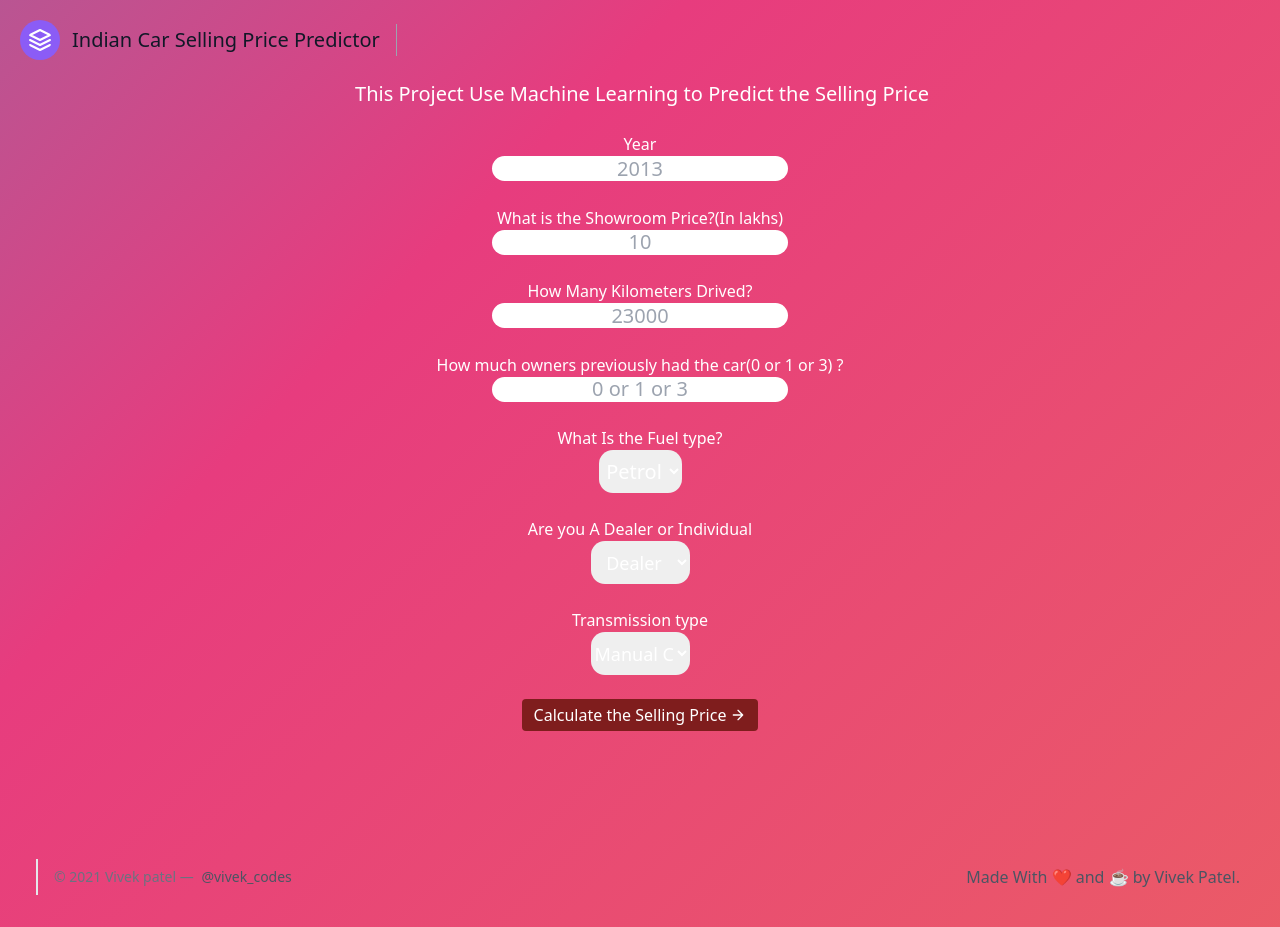
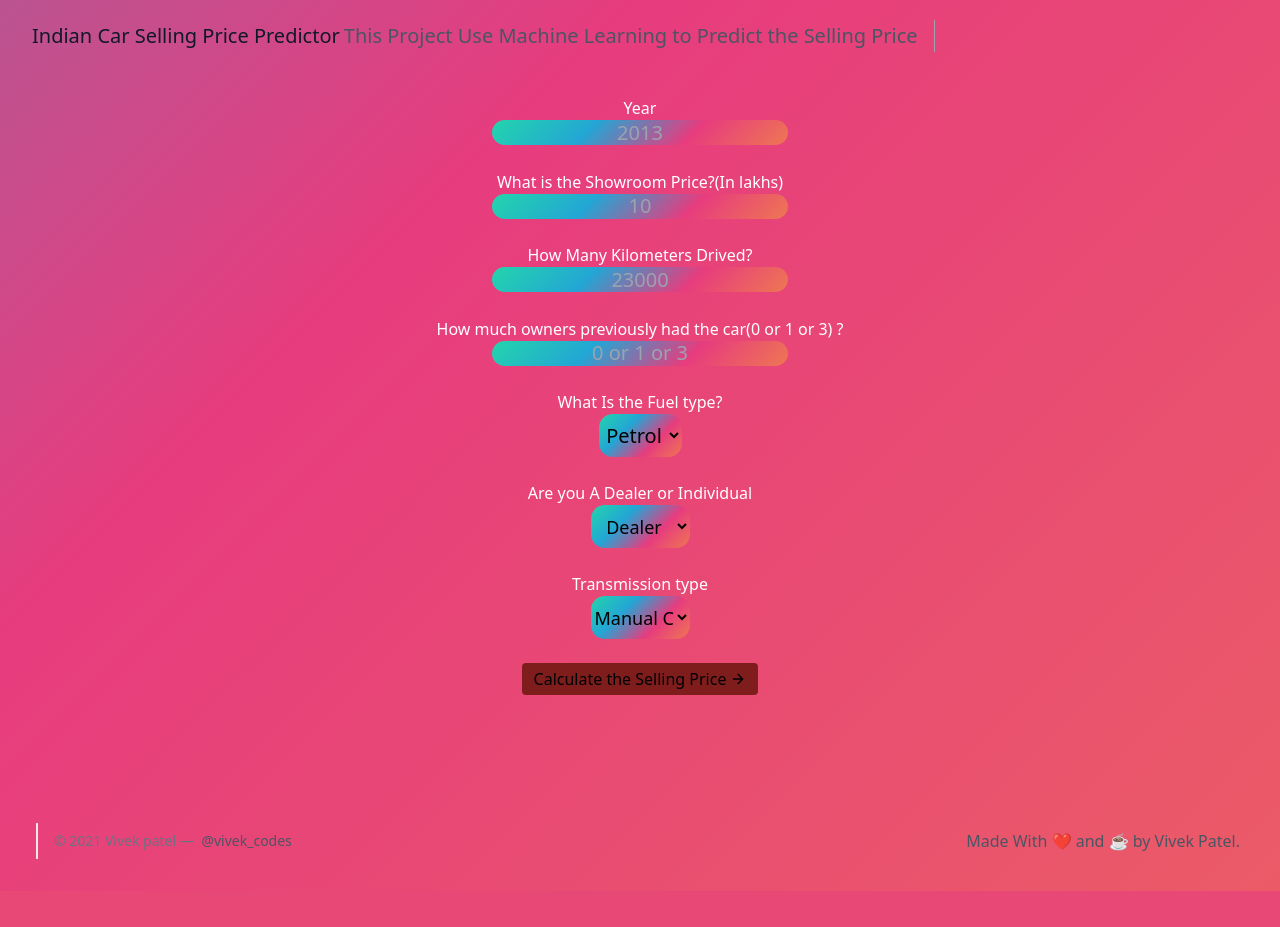
Before and after one commit to viveks-codes/indian-car-selling-price-predictor, a Flask app: page / in a window 1280 px wide. After the commit the page ends 891 px from the top, so only its background shows below. Run offline with Flask 2, Linux system fonts and the light colour scheme; parts of the project's set-up code (start-up, migrations or seed data) failed here and were passed over.

Commit message:
costomized design

```diff
--- a/templates/index.html
+++ b/templates/index.html
@@ -10,16 +10,15 @@
 
 <body>
 
-    <div style="color:#FFFFFF">
+    <div style="color:#000">
         <form action="{{ url_for('predict')}}" method="post">
             <header class="text-gray-600 body-font">
                 <div class="container mx-auto flex flex-wrap p-5 flex-col md:flex-row items-center">
                   <a class="flex title-font font-medium items-center text-gray-900 mb-4 md:mb-0">
-                    <svg xmlns="http://www.w3.org/2000/svg" fill="none" stroke="currentColor" stroke-linecap="round" stroke-linejoin="round" stroke-width="2" class="w-10 h-10 text-white p-2 bg-purple-500 rounded-full" viewBox="0 0 24 24">
-                      <path d="M12 2L2 7l10 5 10-5-10-5zM2 17l10 5 10-5M2 12l10 5 10-5"></path>
-                    </svg>
+
                     <span class="ml-3 text-xl">Indian Car Selling Price Predictor</span>
                   </a>
+                  <h2 class="ml-1 text-xl"s>This Project Use Machine Learning to Predict the Selling Price</h2>
                   <nav class="md:mr-auto md:ml-4 md:py-1 md:pl-4 md:border-l md:border-gray-400	flex flex-wrap items-center text-base justify-center">
 
                     <br>
@@ -28,43 +27,44 @@
 
                 </div>
               </header>
-              <h2 class="ml-1 text-xl"s>This Project Use Machine Learning to Predict the Selling Price</h2>
+
             <br>
-              <h3>Year</h3>
-            <input placeholder="2013" id="first" name="Year" type="number ">
+              <h3 style="color:#FFF">Year</h3>
+            <input required="required" placeholder="2013" id="first" name="Year" style=";background : linear-gradient(-45deg, #ee7752, #e73c7e, #23a6d5, #23d5ab);" type="number ">
             <br>
             <br>
-            <h3>What is the Showroom Price?(In lakhs)</h3><input id="second" name="Present_Price" placeholder="10" required="required">
+            <h3 style="color:#FFF">What is the Showroom Price?(In lakhs)</h3><input id="second" style="background : linear-gradient(-45deg, #ee7752, #e73c7e, #23a6d5, #23d5ab);" name="Present_Price" placeholder="10" required="required">
             <br>
             <br>
-            <h3>How Many Kilometers Drived?</h3><input id="third" placeholder="23000" name="Kms_Driven" required="required">
+            <h3 style="color:#FFF">How Many Kilometers Drived?</h3><input style="background : linear-gradient(-45deg, #ee7752, #e73c7e, #23a6d5, #23d5ab);" id="third" placeholder="23000" name="Kms_Driven" required="required">
             <br>
             <br>
-            <h3>How much owners previously had the car(0 or 1 or 3) ?</h3><input id="fourth" placeholder="0 or 1 or 3" name="Owner" required="required">
+            <h3 style="color:#FFF">How much owners previously had the car(0 or 1 or 3) ?</h3><input style="background : linear-gradient(-45deg, #ee7752, #e73c7e, #23a6d5, #23d5ab);" id="fourth" placeholder="0 or 1 or 3" name="Owner" required="required">
             <br>
             <br>
-            <h3>What Is the Fuel type?</h3>
-            <select name="Fuel_Type_Petrol" id="fuel" required="required">
+            <h3 style="color:#FFF">What Is the Fuel type?</h3>
+            <select style="background : linear-gradient(-45deg, #ee7752, #e73c7e, #23a6d5, #23d5ab);" name="Fuel_Type_Petrol" id="fuel" required="required">
                 <option value="Petrol">Petrol</option>
                 <option value="Diesel">Diesel</option>
                 <option value="Diesel">CNG</option>
             </select>
             <br>
             <br>
-            <h3>Are you A Dealer or Individual</h3>
-            <select name="Seller_Type_Individual" id="resea" required="required">
+            <h3 style="color:#FFF">Are you A Dealer or Individual</h3>
+            <select style="background : linear-gradient(-45deg, #ee7752, #e73c7e, #23a6d5, #23d5ab);border-color: black;" name="Seller_Type_Individual" id="resea" required="required">
                 <option value="Dealer">Dealer</option>
                 <option value="Individual">Individual</option>
             </select>
             <br>
+
             <br>
-            <h3>Transmission type</h3>
-            <select name="Transmission_Mannual" id="research" required="required">
+            <h3 style="color:#FFF">Transmission type</h3>
+            <select style="background : linear-gradient(-45deg, #ee7752, #e73c7e, #23a6d5, #23d5ab);" name="Transmission_Mannual" id="research" required="required">
                 <option value="Mannual">Manual Car</option>
                 <option value="Automatic">Automatic Car</option>
             </select><br>
         <br>
-            <button class="inline-flex items-center bg-red-900 border-0 py-1 px-3 focus:outline-none hover:bg-red-200 rounded text-base mt-4 md:mt-0" type="submit ">Calculate the Selling Price
+            <button class="inline-flex items-center bg-red-900 border-0 py-1 px-3 focus:outline-none hover:bg-white-200 rounded text-base mt-4 md:mt-0" type="submit ">Calculate the Selling Price
                 <svg fill="none" stroke="currentColor" stroke-linecap="round" stroke-linejoin="round" stroke-width="2" class="w-4 h-4 ml-1" viewBox="0 0 24 24">
                   <path d="M5 12h14M12 5l7 7-7 7"></path>
                 </svg>
@@ -152,8 +152,19 @@
             text-align: center;
             border-radius: 14px;
             font-size: 18px;
-        }
-
+        }.dropdown {
+  position: relative;
+  display: inline-block;
+}
+        .dropdown-content {
+  display: none;
+  position: absolute;
+  background-color: #000;
+  min-width: 160px;
+  box-shadow: 0px 8px 16px 0px black;
+  padding: 12px 16px;
+  z-index: 1;
+}
         #research:hover {
             background-color:#fbad50;
         }
@@ -222,5 +233,4 @@
 	}
     </style>
 </body>
-
 </html>
```
